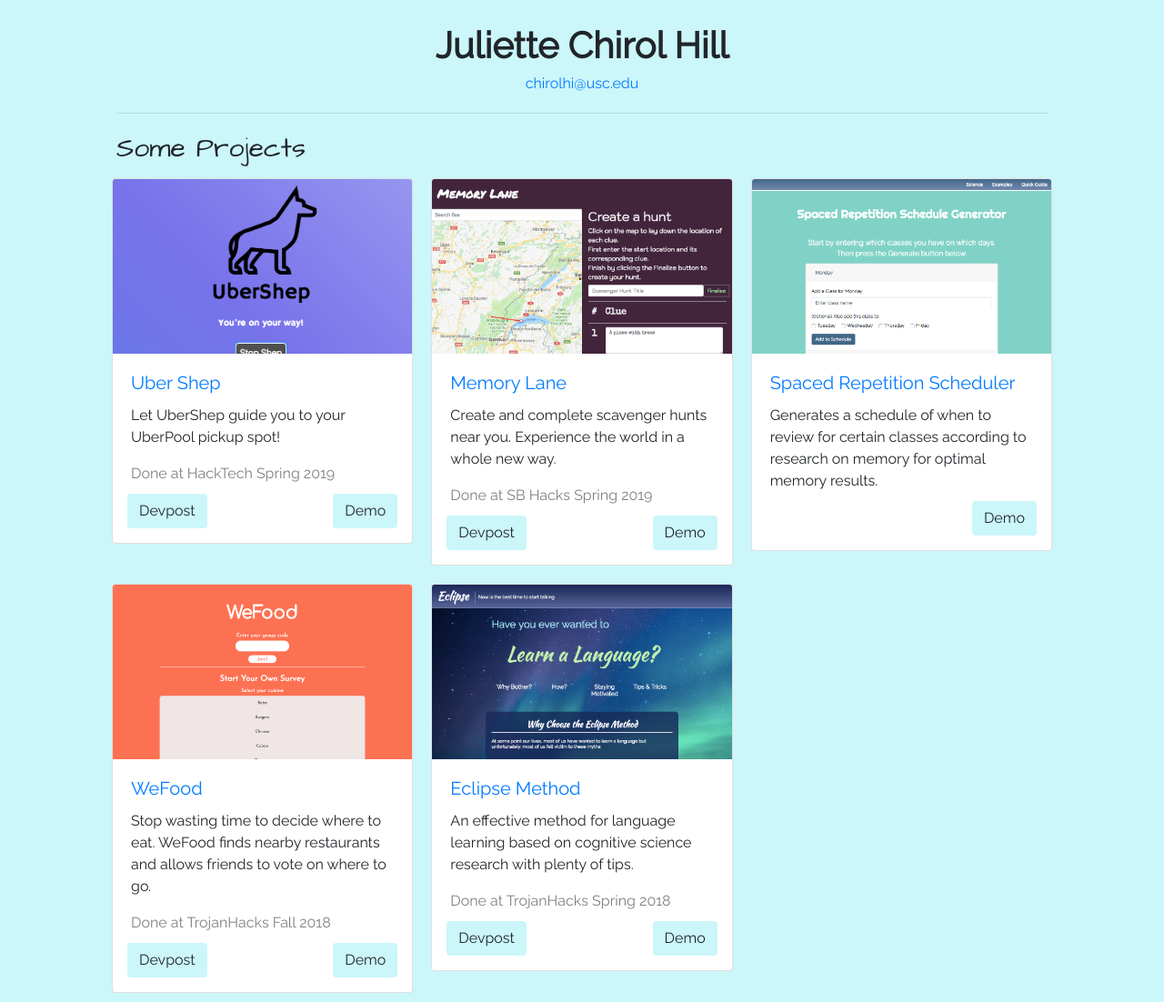
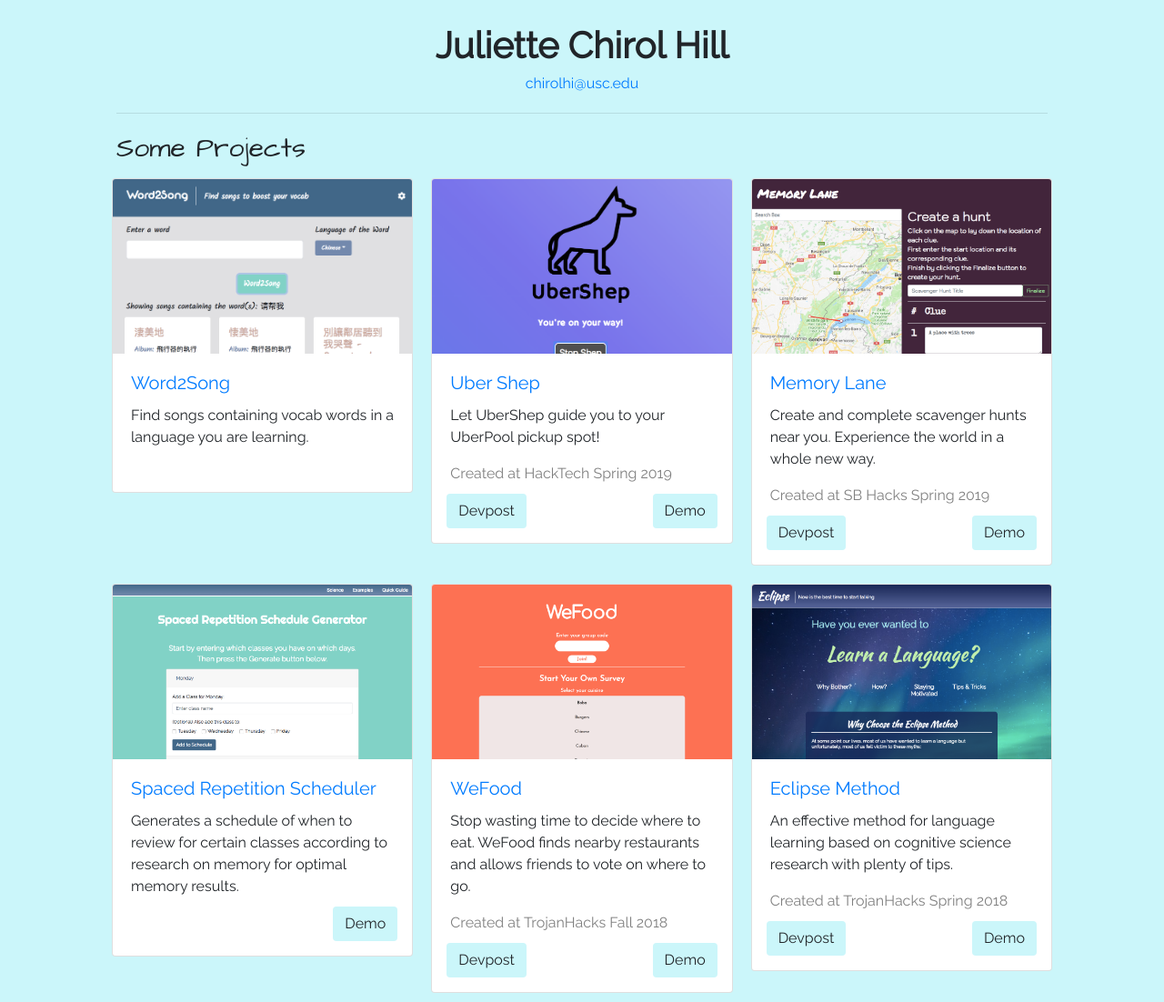
Before and after one commit to JChirolHill/jchirolhill.github.io, a plain HTML site: page index.html in a window 1280 px wide. Shown: the whole page at 91% size. Drawn offline with nearby package versions, Linux system fonts and the light colour scheme.

Commit message:
added word2song

```diff
--- a/index.html
+++ b/index.html
@@ -105,7 +105,18 @@
       <div id="projectListing">
         <div id="projectListingTitle">Some Projects</div>
         <div class="row">
-          <div class="cardContainer col-sm-4">
+          <div class="cardContainer col-12 col-sm-6 col-md-4">
+            <div class="card">
+              <div class="projectImg">
+                <a href="https://github.com/JChirolHill/Word2Song"><img src="word2song.png" class="card-img-top" alt="Word2Song"/></a>
+              </div>
+              <div class="card-body">
+                <h5 class="card-title"><a href="https://github.com/JChirolHill/Word2Song">Word2Song</a></h5>
+                <p class="card-text">Find songs containing vocab words in a language you are learning.</p>
+              </div>
+            </div>
+          </div>
+          <div class="cardContainer col-12 col-sm-6 col-md-4">
             <div class="card">
               <div class="projectImg">
                 <a href="https://salhacks.com/ubershep"><img src="ubershep.png" class="card-img-top" alt="Uber Shep"/></a>
@@ -113,13 +124,13 @@
               <div class="card-body">
                 <h5 class="card-title"><a href="https://github.com/RobotPirate/UberShep">Uber Shep</a></h5>
                 <p class="card-text">Let UberShep guide you to your UberPool pickup spot!</p>
-                <p class="hackathon-text">Done at HackTech Spring 2019</p>
+                <p class="hackathon-text">Created at HackTech Spring 2019</p>
                 <a href="https://devpost.com/software/ubershep" class="btn btn-redirect devPostBtn">Devpost</a>
                 <a href="https://salhacks.com/ubershep" class="btn btn-redirect demoBtn">Demo</a>
               </div>
             </div>
           </div>
-          <div class="cardContainer col-sm-4">
+          <div class="cardContainer col-12 col-sm-6 col-md-4">
             <div class="card">
               <div class="projectImg">
                 <a href="https://salhacks.com/memorylane"><img src="MemLane.png" class="card-img-top" alt="Memory Lane"/></a>
@@ -127,13 +138,13 @@
               <div class="card-body">
                 <h5 class="card-title"><a href="https://github.com/neutonfoo/memorylane">Memory Lane</a></h5>
                 <p class="card-text">Create and complete scavenger hunts near you.  Experience the world in a whole new way.</p>
-                <p class="hackathon-text">Done at SB Hacks Spring 2019</p>
+                <p class="hackathon-text">Created at SB Hacks Spring 2019</p>
                 <a href="https://devpost.com/software/memory-lane-x9uapb" class="btn btn-redirect devPostBtn">Devpost</a>
                 <a href="https://salhacks.com/memorylane" class="btn btn-redirect demoBtn">Demo</a>
               </div>
             </div>
           </div>
-          <div class="cardContainer col-sm-4">
+          <div class="cardContainer col-12 col-sm-6 col-md-4">
             <div class="card">
               <div class="projectImg">
                 <a href="SpacedRepetition/index.html"><img src="SRSHome.png" class="card-img-top" alt="Spaced Repetition Scheduler"/></a>
@@ -145,7 +156,7 @@
               </div>
             </div>
           </div>
-          <div class="cardContainer col-sm-4">
+          <div class="cardContainer col-12 col-sm-6 col-md-4">
             <div class="card">
               <div class="projectImg">
                 <a href="http://salhacks.com/wefood"><img src="WeFood.png" class="card-img-top" alt="WeFood"/></a>
@@ -153,13 +164,13 @@
               <div class="card-body">
                 <h5 class="card-title"><a href="https://github.com/neutonfoo/wefood">WeFood</a></h5>
                 <p class="card-text">Stop wasting time to decide where to eat.  WeFood finds nearby restaurants and allows friends to vote on where to go.</p>
-                <p class="hackathon-text">Done at TrojanHacks Fall 2018</p>
+                <p class="hackathon-text">Created at TrojanHacks Fall 2018</p>
                 <a href="https://devpost.com/software/wefood" class="btn btn-redirect devPostBtn">Devpost</a>
                 <a href="http://salhacks.com/wefood" class="btn btn-redirect demoBtn">Demo</a>
               </div>
             </div>
           </div>
-          <div class="cardContainer col-sm-4">
+          <div class="cardContainer col-12 col-sm-6 col-md-4">
             <div class="card">
               <div class="projectImg">
                 <a href="Eclipse/index.html"><img src="EclipseHome.png" class="card-img-top" alt="Eclipse Method"/></a>
@@ -167,7 +178,7 @@
               <div class="card-body">
                 <h5 class="card-title"><a href="https://github.com/JChirolHill/Eclipse">Eclipse Method</a></h5>
                 <p class="card-text">An effective method for language learning based on cognitive science research with plenty of tips.</p>
-                <p class="hackathon-text">Done at TrojanHacks Spring 2018</p>
+                <p class="hackathon-text">Created at TrojanHacks Spring 2018</p>
                 <a href="https://devpost.com/software/eclipse-hts58i" class="btn btn-redirect devPostBtn">Devpost</a>
                 <a href="Eclipse/index.html" class="btn btn-redirect demoBtn">Demo</a>
               </div>
```
Also changed, not shown: word2song.png (added).
